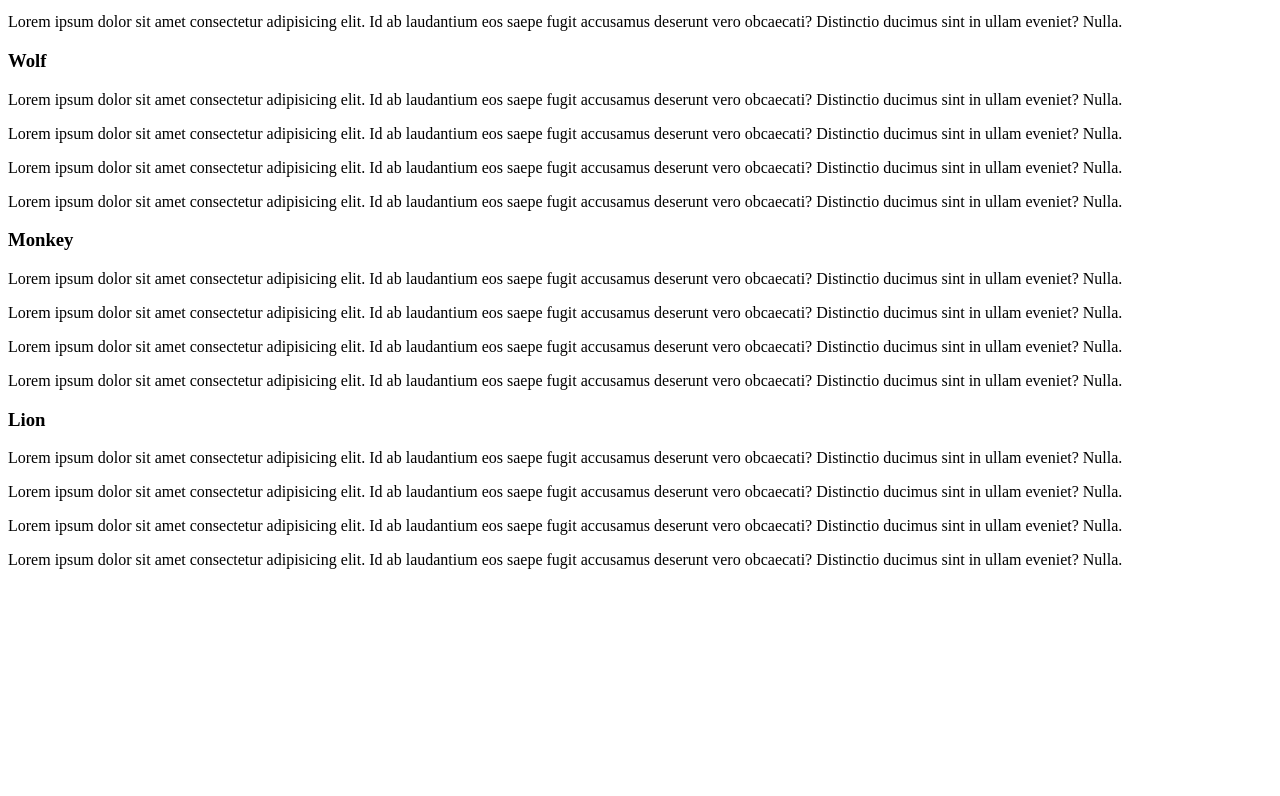
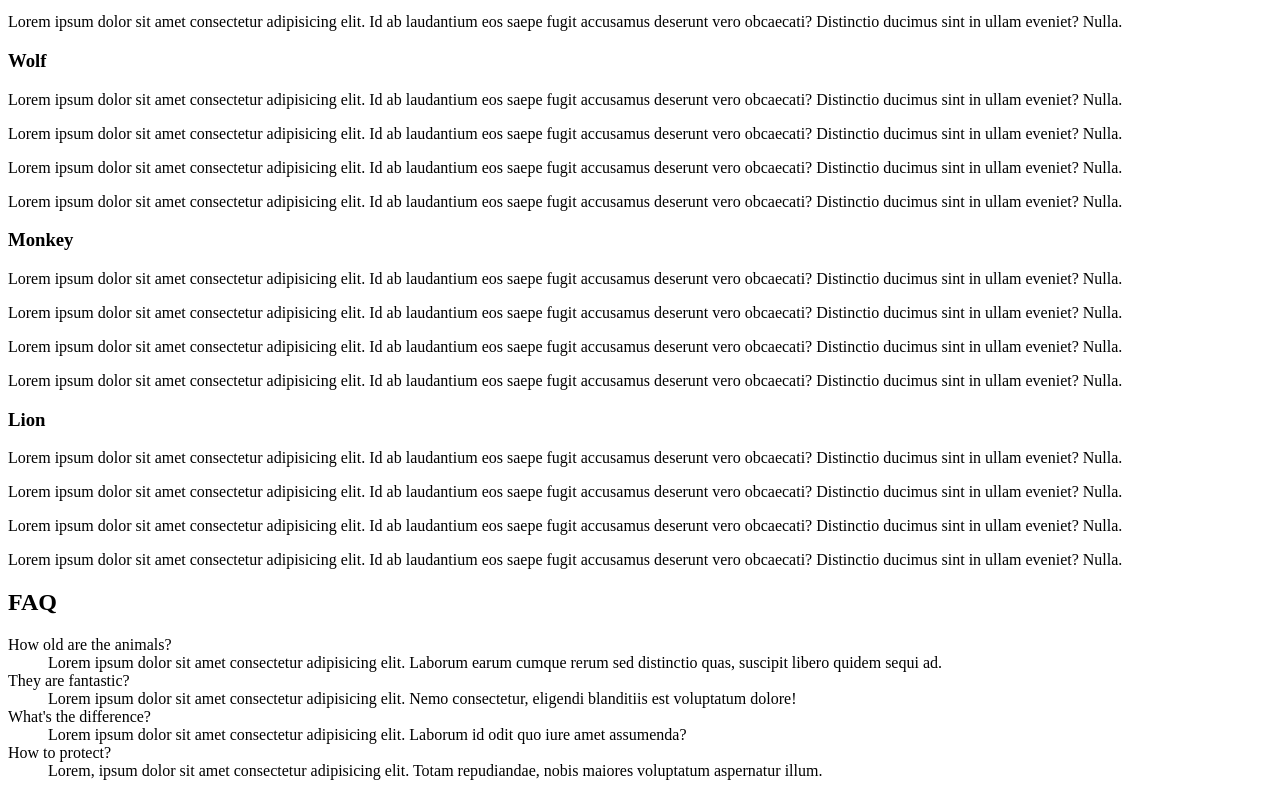
Before and after one commit to dyhalmeida/FantasticAnimals, a website: page index.html in a window 1280 px wide. Shown: the part 5486-6282 px from the top of the page. Before the commit the page ends 6071 px from the top, so only its background shows below. Drawn offline with Linux system fonts and the light colour scheme.

Commit message:
feat: seção de FAQ - Perguntas e respostas

```diff
--- a/index.html
+++ b/index.html
@@ -168,6 +168,31 @@
         </section>
       </div>
     </section>
+    <section class="faq">
+      <h1>FAQ</h1>
+      <dl>
+        <dt>How old are the animals?</dt>
+        <dd>
+          Lorem ipsum dolor sit amet consectetur adipisicing elit. Laborum earum
+          cumque rerum sed distinctio quas, suscipit libero quidem sequi ad.
+        </dd>
+        <dt>They are fantastic?</dt>
+        <dd>
+          Lorem ipsum dolor sit amet consectetur adipisicing elit. Nemo
+          consectetur, eligendi blanditiis est voluptatum dolore!
+        </dd>
+        <dt>What's the difference?</dt>
+        <dd>
+          Lorem ipsum dolor sit amet consectetur adipisicing elit. Laborum id
+          odit quo iure amet assumenda?
+        </dd>
+        <dt>How to protect?</dt>
+        <dd>
+          Lorem, ipsum dolor sit amet consectetur adipisicing elit. Totam
+          repudiandae, nobis maiores voluptatum aspernatur illum.
+        </dd>
+      </dl>
+    </section>
     <script src="./script/main.js"></script>
   </body>
 </html>
```
